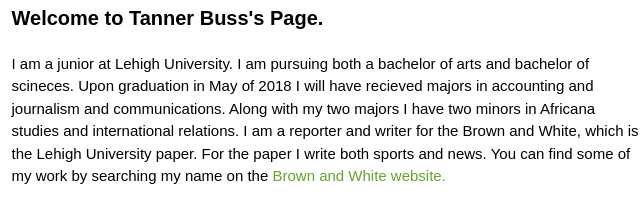
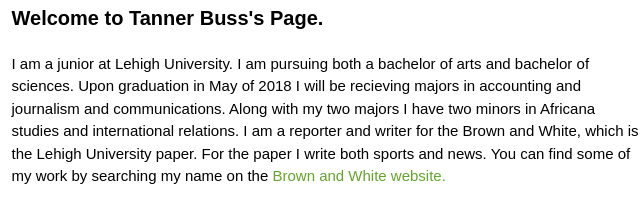
Before and after one commit to tannerbuss/tannerbuss.github.io, a plain HTML site: page index.html in a window 1280 px wide. Shown: the part 266-471 px from the top of the page, 312-954 px from the left. Drawn offline with nearby package versions, Linux system fonts and the light colour scheme.

Commit message:
Update index.html

```diff
--- a/index.html
+++ b/index.html
@@ -37,7 +37,7 @@
           <h3>
 <a id="welcome to Tanner Buss's Page" class="anchor" href="#welcome to Tanner Buss's Page" aria-hidden="true"><span aria-hidden="true" class="octicon octicon-link"></span></a>Welcome to Tanner Buss's Page.</h3>
 
-<p>I am a junior at Lehigh University.  I am pursuing both a bachelor of arts and bachelor of scineces.  Upon graduation in May of 2018 I will have recieved majors in accounting and journalism and communications.  Along with my two majors I have two minors in Africana studies and international relations.  I am a reporter and writer for the Brown and White, which is the Lehigh University paper.  For the paper I write both sports and news.  You can find some of my work by searching my name on the <a href="http://thebrownandwhite.com"/>Brown and White website.</p>
+<p>I am a junior at Lehigh University.  I am pursuing both a bachelor of arts and bachelor of sciences.  Upon graduation in May of 2018 I will be recieving majors in accounting and journalism and communications.  Along with my two majors I have two minors in Africana studies and international relations.  I am a reporter and writer for the Brown and White, which is the Lehigh University paper.  For the paper I write both sports and news.  You can find some of my work by searching my name on the <a href="http://thebrownandwhite.com"/>Brown and White website.</p>
 
 <h3>
 <a id="designer-templates" class="anchor" href="#designer-templates" aria-hidden="true"><span aria-hidden="true" class="octicon octicon-link"></span></a>Designer Templates</h3>
```
